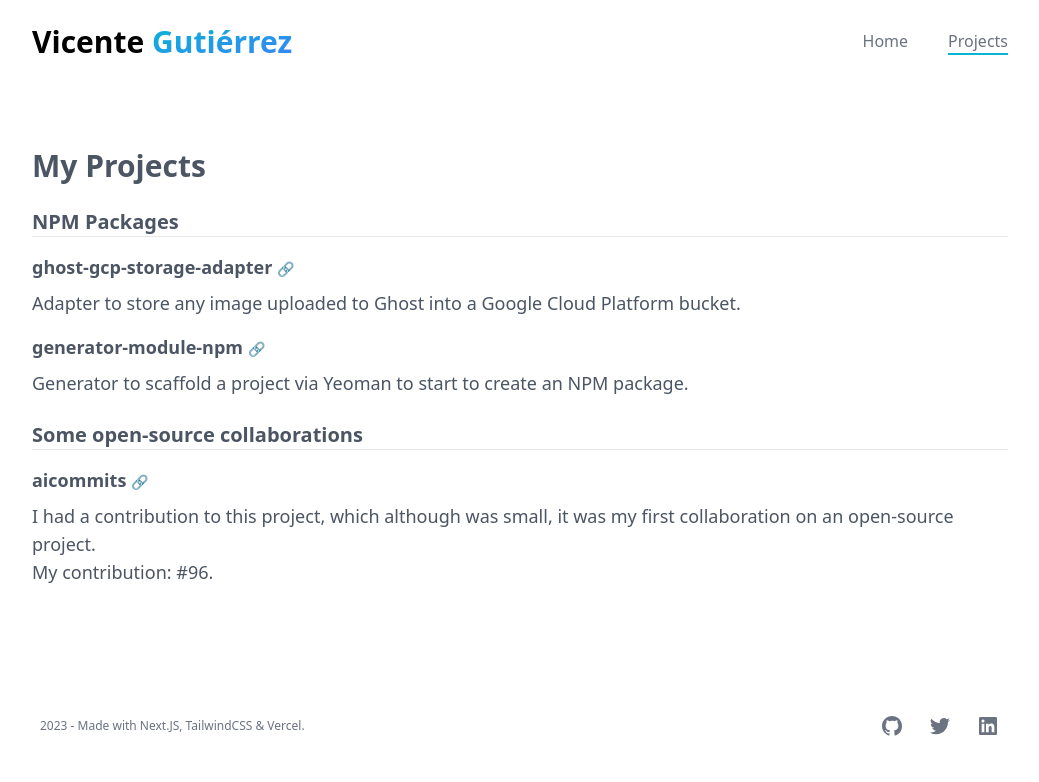
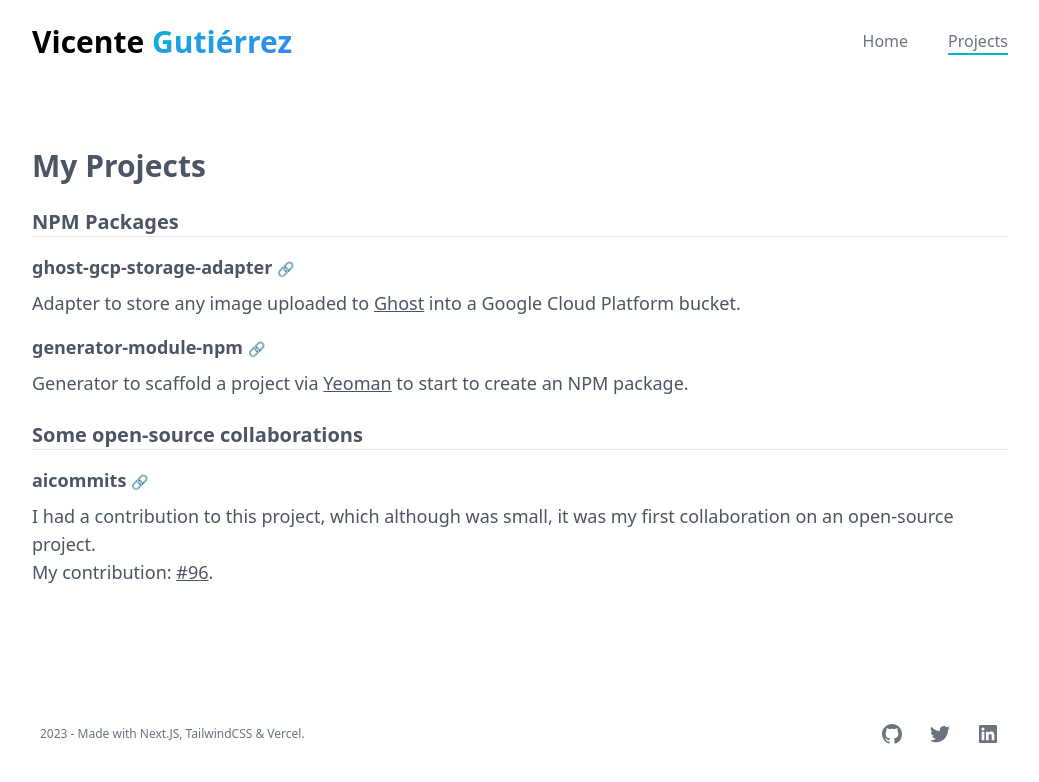
Before and after one commit to vcgtz/vcgtz.com, a Next.js app: page /projects in a window 1280 px wide. Shown: the top 782 px of the page, without its empty margins (120-1159 px from the left). Built offline with nearby package versions, Linux system fonts and the light colour scheme; no server answers.

Commit message:
Refactor projects page

```diff
--- /dev/null
+++ b/src/components/Project.tsx
@@ -0,0 +1,11 @@
+type ProjectProps = {
+  children: React.ReactNode;
+};
+
+export default function Project({ children }: ProjectProps) {
+  return (
+    <div className="mb-4">
+      { children }
+    </div>
+  );
+}
--- /dev/null
+++ b/src/components/ProjectDescription.tsx
@@ -0,0 +1,11 @@
+type ProjectDescriptionProps = {
+  children: React.ReactNode;
+};
+
+export default function ProjectTitle({ children }: ProjectDescriptionProps) {
+  return (
+    <p className="text-lg font-light text-gray-600">
+      { children }
+    </p>
+  );
+}
--- /dev/null
+++ b/src/components/ProjectList.tsx
@@ -0,0 +1,14 @@
+type ProjectListProps = {
+  children: React.ReactNode;
+  title: string;
+};
+
+export default function ProjectList({ children, title }: ProjectListProps) {
+  return (
+    <div className="mb-6">
+      <h2 className="text-xl text-gray-600 font-semibold">{ title }</h2>
+      <hr className="mb-4" />
+      { children }
+    </div>
+  );
+}
--- /dev/null
+++ b/src/components/ProjectTitle.tsx
@@ -0,0 +1,14 @@
+type ProjectTitleProps = {
+  title: string;
+  href: string;
+};
+
+export default function ProjectTitle({ title, href }: ProjectTitleProps) {
+  return (
+    <h3 className="text-lg mb-2 text-gray-600 font-semibold">
+      <a className="hover:text-gray-900" href={ href }>
+        { title } <span className="text-sm">🔗</span>
+      </a>
+    </h3>
+  );
+}
--- a/src/pages/projects.tsx
+++ b/src/pages/projects.tsx
@@ -1,45 +1,40 @@
+import HighlightedLink from '@/components/HighlightedLink';
+import Project from '@/components/Project';
+import ProjectTitle from '@/components/ProjectTitle';
+import ProjectDescription from '@/components/ProjectDescription';
+import ProjectList from '@/components/ProjectList';
+
 export default function Projects() {
   return (
     <>
       <main>
         <div className="px-6 py-6 md:py-16">
           <h1 className='text-3xl mb-6 text-gray-600 font-semibold'>My Projects</h1>
+          <ProjectList title='NPM Packages'>
+            <Project>
+              <ProjectTitle
+                title='ghost-gcp-storage-adapter'
+                href='https://www.npmjs.com/package/ghost-gcp-storage-adapter' />
+              <ProjectDescription>Adapter to store any image uploaded to <HighlightedLink href='https://ghost.org/'>Ghost</HighlightedLink> into a Google Cloud Platform bucket.</ProjectDescription>
+            </Project>
 
-          <div className="mb-6">
-            <h2 className="text-xl text-gray-600 font-semibold">NPM Packages</h2>
-            <hr className="mb-4" />
-            <div className="mb-4">
-              <h3 className="text-lg mb-2 text-gray-600 font-semibold">
-                <a className="hover:text-gray-900" href="https://www.npmjs.com/package/ghost-gcp-storage-adapter">
-                  ghost-gcp-storage-adapter <span className="text-sm">🔗</span>
-                </a>
-              </h3>
-              <p className="text-lg font-light text-gray-600">Adapter to store any image uploaded to <a href="https://ghost.org/">Ghost</a> into a Google Cloud Platform bucket.</p>
-            </div>
+            <Project>
+              <ProjectTitle
+                title='generator-module-npm'
+                href='https://www.npmjs.com/package/generator-module-npm' />
+              <ProjectDescription>Generator to scaffold a project via <HighlightedLink href='https://yeoman.io/'>Yeoman</HighlightedLink> to start to create an NPM package.</ProjectDescription>
+            </Project>
+          </ProjectList>
 
-            <div className="mb-4">
-              <h3 className="text-lg mb-2 text-gray-600 font-semibold">
-                <a className="hover:text-gray-900" href="https://www.npmjs.com/package/generator-module-npm">
-                generator-module-npm <span className="text-sm">🔗</span>
-                </a>
-              </h3>
-              <p className="text-lg font-light text-gray-600">Generator to scaffold a project via <a href="https://yeoman.io/">Yeoman</a> to start to create an NPM package.</p>
-            </div>
-          </div>
-
-          <div>
-            <h2 className="text-xl text-gray-600 font-semibold">Some open-source collaborations</h2>
-            <hr className="mb-4" />
-            <div className="mb-4">
-              <h3 className="text-lg mb-2 text-gray-600 font-semibold">
-                <a className="hover:text-gray-900" href="https://github.com/Nutlope/aicommits">
-                  aicommits <span className="text-sm">🔗</span>
-                </a>
-              </h3>
-              <p className="text-lg font-light text-gray-600">I had a contribution to this project, which although was small, it was my first collaboration on an open-source project.</p>
-              <p className="text-lg font-light text-gray-600">My contribution: <a className="hover:text-gray-900" href="https://github.com/Nutlope/aicommits/pull/96">#96</a>.</p>
-            </div>
-          </div>
+          <ProjectList title='Some open-source collaborations'>
+            <Project>
+              <ProjectTitle
+                title='aicommits'
+                href='https://github.com/Nutlope/aicommits' />
+              <ProjectDescription>I had a contribution to this project, which although was small, it was my first collaboration on an open-source project.</ProjectDescription>
+              <ProjectDescription>My contribution: <HighlightedLink href='https://github.com/Nutlope/aicommits/pull/96'>#96</HighlightedLink>.</ProjectDescription>
+            </Project>
+          </ProjectList>
         </div>
       </main>
     </>
```
